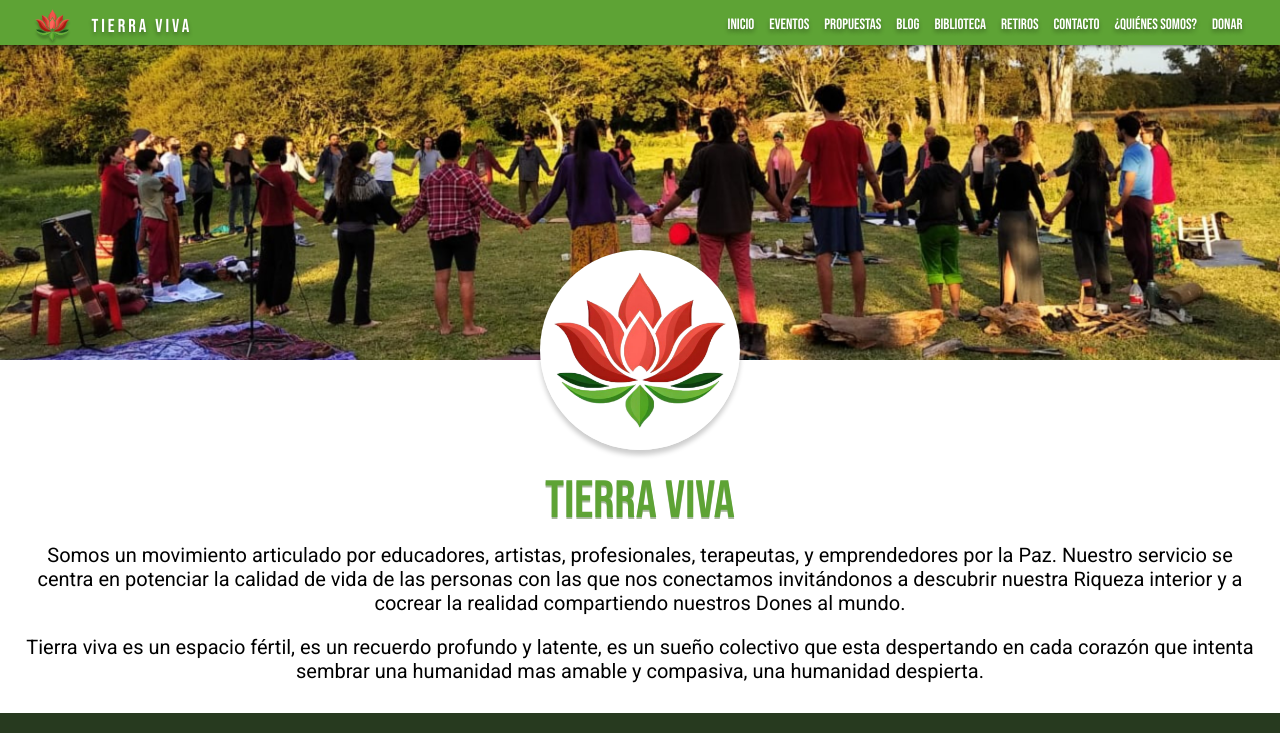
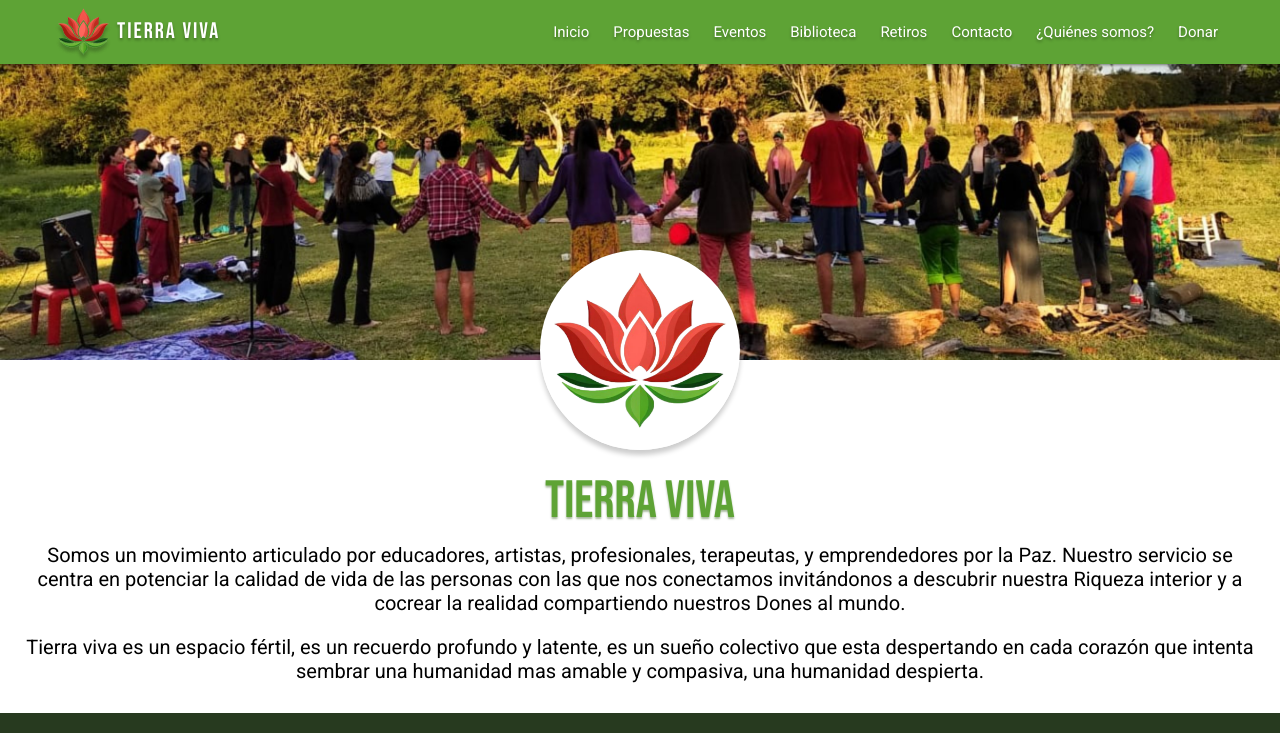
Before and after one commit to SantiagoGauto/EsTierraViva, a website: page index.html in a window 1280 px wide. Shown: the top 733 px of the page. Drawn offline with nearby package versions, Linux system fonts and the light colour scheme.

Commit message:
Navbar mejorado

```diff
--- a/css/styles.css
+++ b/css/styles.css
@@ -1,45 +1,42 @@
-.navbar {
-    --bs-navbar-padding-y: 0rem !important;
+/* NAVBAR */
+nav {
     position: fixed !important;
-    display: flex !important;
-    align-items: center !important;
-    flex-direction: column !important;
+    z-index: 9999 !important;
+    background-color: #5EA335 !important;
+    text-shadow: 0px 2px 3px #00000052 !important;
     width: 100% !important;
     top: 0 !important;
-    z-index: 9999 !important;
-    background-color: #5EA335 !important;
-    text-shadow: 0px 3px 4px #00000052 !important;
-    height: 45px !important;
-    line-height: 0px !important;
+    display: flex;
+    flex-wrap: nowrap;
+    flex-direction: column;
 }
 
-.tierraviva{
-    letter-spacing: 3px
+nav .brand-logo {
+    font-family: 'Bebas Neue', cursive;
+    font-size: 1.5rem;
+    letter-spacing: 2px;
 }
 
-.custom-container {
+.logo_tierraviva {
+    padding-bottom: 4px;
+}
+
+a {
+    text-decoration: none;
+}
+
+nav .nav-wrapper {
     padding-right: 50px !important;
     padding-left: 50px !important;
 }
 
-.navbar-brand {
-    margin-left: -20px; /* Move the brand 20px to the left */
+.sidenav {
+    z-index: 9999 !important;
 }
 
-.navbar-nav {
-    margin-right: -20px; /* Move the nav links 20px to the right */
-}
-
-.navbar-brand img {
-    max-height: 40px;
-    margin-right: 10px;
-}
-
-.navbar-brand,
-.navbar-nav .nav-link {
-    font-family: 'Bebas Neue', cursive;
-    text-transform: uppercase;
-    color: #fff;
+nav ul a {
+    padding: 0 12px;
+    font-family: "Roboto", sans-serif;
 }
 
 /* MAIN */
@@ -77,7 +74,7 @@
     font-family: 'Bebas Neue', cursive;
     font-size: 3.5rem !important;
     color: #5EA335 !important;
-    text-shadow: 0px 2px 0px #26520b69;
+    text-shadow: 0px 2px 2px #26520b69;
     margin: 0px;
 }
 
@@ -676,10 +673,14 @@
 
         /* navbar */
 
-    .custom-container {
-        padding-right: 5px !important;
-        padding-left: 25px !important;
-    }
+        nav .nav-wrapper {
+            padding-right: 5px !important;
+            padding-left: 5px !important;
+        }
+
+        .logo_tierraviva {
+            display: none;
+        }
 
         /* ¿que nos ispira? */
 
--- a/index.html
+++ b/index.html
@@ -2,9 +2,10 @@
 <html lang="en">
 
 <head>
+
     <meta charset="UTF-8">
     <meta name="viewport" content="width=device-width, initial-scale=1.0">
-    <title>Inicio</title>
+    <title>Tierra Viva - Inicio</title>
 
     <!-- Font "Embed code" -->
     <link rel="preconnect" href="https://fonts.googleapis.com">
@@ -16,8 +17,21 @@
     <link rel="preconnect" href="https://fonts.gstatic.com" crossorigin>
     <link href="https://fonts.googleapis.com/css2?family=Bebas+Neue&family=Roboto:ital,wght@0,100;0,300;0,400;0,500;0,700;0,900;1,100;1,300;1,400;1,500;1,700;1,900&display=swap" rel="stylesheet">
 
+    <!-- Favicon -->
+    <link rel="icon" href="imagen/logo_pagina.png" sizes="16x16">
+
+    <!-- Keywords -->
+    <meta name="keywords" content="Tierra Viva, TIERRA VIVA, naturaleza, arboles, paz, humanidad, riqueza interior, espacio fertil, sueño colectivo, corazón">
+
+    <!-- Description -->
+    <meta name="description" content="Somos un movimiento articulado por educadores, artistas, profesionales, terapeutas, y emprendedores por la Paz. Nuestro servicio se centra en potenciar la calidad de vida de las personas con las que nos conectamos invitándonos a descubrir nuestra Riqueza interior y a cocrear la realidad compartiendo nuestros Dones al mundo.
+    Tierra viva es un espacio fértil, es un recuerdo profundo y latente, es un sueño colectivo que esta despertando en cada corazón que intenta sembrar una humanidad mas amable y compasiva, una humanidad despierta.">
+
     <!-- Materialize -->
     <link rel="stylesheet" href="https://cdnjs.cloudflare.com/ajax/libs/materialize/1.0.0/css/materialize.min.css">
+
+    <!-- Material Design Icons -->
+    <link href="https://fonts.googleapis.com/icon?family=Material+Icons" rel="stylesheet">
 
     <!-- Boostrap 5 -->
     <link href="https://cdn.jsdelivr.net/npm/bootstrap@5.3.3/dist/css/bootstrap.min.css" rel="stylesheet" integrity="sha384-QWTKZyjpPEjISv5WaRU9OFeRpok6YctnYmDr5pNlyT2bRjXh0JMhjY6hW+ALEwIH" crossorigin="anonymous">
@@ -29,59 +43,46 @@
 
 <body>
 <!------------------------------------------------Nav----------------------------------------------->
-<nav class="navbar navbar-expand-lg navbar-dark navbar-custom">
-    <div class="container-fluid custom-container">
-        <a class="tierraviva navbar-brand" href="#">
-            <img src="imagen/iconofoto.png" alt="Logo">
-            Tierra Viva
-        </a>
-        <button class="navbar-toggler" type="button" data-bs-toggle="collapse" data-bs-target="#navbarSupportedContent" aria-controls="navbarSupportedContent" aria-expanded="false" aria-label="Toggle navigation">
-            <span class="navbar-toggler-icon"></span>
-        </button>
-        <div class="collapse navbar-collapse" id="navbarSupportedContent">
-            <ul class="navbar-nav ms-auto">
-                <li class="nav-item">
-                    <a class="nav-link" href="#">Inicio</a>
-                </li>
-                <li class="nav-item">
-                    <a class="nav-link" href="#">Eventos</a>
-                </li>
-                <li class="nav-item">
-                    <a class="nav-link" href="#">Propuestas</a>
-                </li>
-                <li class="nav-item">
-                    <a class="nav-link" href="#">Blog</a>
-                </li>
-                <li class="nav-item">
-                    <a class="nav-link" href="#">Biblioteca</a>
-                </li>
-                <li class="nav-item">
-                    <a class="nav-link" href="#">Retiros</a>
-                </li>
-                <li class="nav-item">
-                    <a class="nav-link" href="#">Contacto</a>
-                </li>
-                <li class="nav-item">
-                    <a class="nav-link" href="#">¿Quiénes somos?</a>
-                </li>
-                <li class="nav-item">
-                    <a class="nav-link" href="#">Donar</a>
-                </li>
+<section>
+    <nav>
+        <div class="nav-wrapper">
+            <img class="logo_tierraviva" src="imagen/iconofoto.png" alt="Logo">
+            <a href="#" class="brand-logo">TIERRA VIVA</a>
+            <a href="#" data-target="mobile-demo" class="sidenav-trigger"><i class="material-icons">menu</i></a>
+            <ul class="right hide-on-med-and-down">
+            <li><a href="#">Inicio</a></li>
+            <li><a href="#">Propuestas</a></li>
+            <li><a href="#">Eventos</a></li>
+            <li><a href="#">Biblioteca</a></li>
+            <li><a href="#Retiros">Retiros</a></li>
+            <li><a href="#Contacto">Contacto</a></li>
+            <li><a href="#¿Quiénes somos?">¿Quiénes somos?</a></li>
+            <li><a href="#donate-section">Donar</a></li>
             </ul>
         </div>
-    </div>
     </nav>
+    <ul class="sidenav" id="mobile-demo">
+        <li><a href="#">Inicio</a></li>
+        <li><a href="#">Propuestas</a></li>
+        <li><a href="#">Eventos</a></li>
+        <li><a href="#">Biblioteca</a></li>
+        <li><a href="#Retiros">Retiros</a></li>
+        <li><a href="#Contacto">Contacto</a></li>
+        <li><a href="#¿Quiénes somos?">¿Quiénes somos?</a></li>
+        <li><a href="#donate-section">Donar</a></li>
+    </ul>
+</section>
 
 <!------------------------------------------------Main Home----------------------------------------------->
 <main>
-<!-- SECTION-1 fondo -->
+<!------------------ SECTION 1 Fondo ------------------>
     <section class="fondo">
         <div class="logo-container">
             <img src="imagen/iconologo.jpg" alt="Logo" class="logo-image">
         </div>
     </section>
 
-<!-- SECTION-2 titulo y biografia -->
+<!------------------ SECTION 2 Titulo y Biografia ------------------>
     <section>
         <div class="tierravivatext">
             <h1 class="title">TIERRA VIVA</h1>
@@ -92,7 +93,7 @@
         </div>
     </section>
 
-<!-- SECTION 3 ¿que nos inspira / vision y proposito -->
+<!------------------ SECTION 3 ¿Que nos inspira? / Vision y proposito ------------------>
     <section class="fondodetexto">
     <!-- ¿QUE NOS INSPIRA? -->
         <section class="p-4">
@@ -138,7 +139,7 @@
         </section>
     </section>
 
-<!-- SECTION 4 ¿que hacemos? ¿como lo hacemos? -->
+<!------------------ SECTION 4 ¿Que hacemos? ¿Como lo hacemos? ------------------>
     <section class="seccion4 bg-zinc-100 dark:bg-zinc-800 p-8">
         <div class="grid md:grid-cols-2 gap-8">
             <div>
@@ -156,15 +157,16 @@
         </div>
     </section>
 
-<!-- SECTION 5 Youtube -->
+<!------------------ SECTION 5 Youtube ------------------>
     <section class="youtube p-8">
         <div class="aspect-w-16 aspect-h-9">
             <iframe class="w-full h-full rounded-lg" src="https://www.youtube.com/embed/H4AYYe5tQfY?si=q4i8zu_sUDdQPkXo" title="Semillas Somos" frameborder="0" allow="accelerometer; autoplay; clipboard-write; encrypted-media; gyroscope; picture-in-picture; web-share" referrerpolicy="strict-origin-when-cross-origin" allowfullscreen></iframe>
         </div>
     </section>
 
-<!-- SECTION 6 GALERIA DE IMAGENES retiros -->
-    <section class="container">
+<!------------------ SECTION 6 GALERIA DE IMAGENES retiros ------------------>
+    <section id="Retiros" class="container">
+
         <div class="row">
             <div class="col s12 center-align">
                 <h2 class="titulo_retiros">Retiros</h2>
@@ -284,7 +286,8 @@
         </div>
     </section>
 
-<!-- SECTION 7 contactos -->
+<!------------------ SECTION 7 Contacto ------------------>
+    <section id="Contacto">
         <div class="bg-zinc-900 text-white p-6">
             <h2 class="contacto text-center text-2xl font-bold mb-4">Contacto</h2>
             <div class="container">
@@ -344,9 +347,10 @@
                 </div>
             </div>
         </div>
+    </section>
 
-<!-- SECTION 8 ¿quiene somos? -->
-<section>
+<!------------------ SECTION 8 ¿quiene somos? ------------------>
+    <section id="¿Quiénes somos?">
         <div class="texto_quienes">
             <h2 class="texto_quienessomos">Quienes somos</h2>
         </div>
@@ -375,7 +379,7 @@
         </div>
     </section>
 
-<!-- SECTION 9 Footer -->
+<!------------------ SECTION 9 Donar ------------------>
     <section class="d-flex align-items-center p-6 text-white" id="donate-section">
         <div class="container">
             <div class="row_footer row align-items-center">
--- a/server.js
+++ b/server.js
@@ -16,8 +16,8 @@
     const transporter = nodemailer.createTransport({
         service: 'gmail',
         auth: {
-        user: 'santiago.delgauto@gmail.com', // Cambia esto por tu correo de Gmail
-        pass: 'santiagodelgauto10', // Cambia esto por tu contraseña de Gmail
+        user: '', // Cambia esto por tu correo de Gmail
+        pass: '', // Cambia esto por tu contraseña de Gmail
         },
     });
 
```
Also changed, not shown: imagen/fondo2.jpg (deleted), imagen/logo_pagina.png (added). Lines whose indentation alone changed are shown as unchanged.
